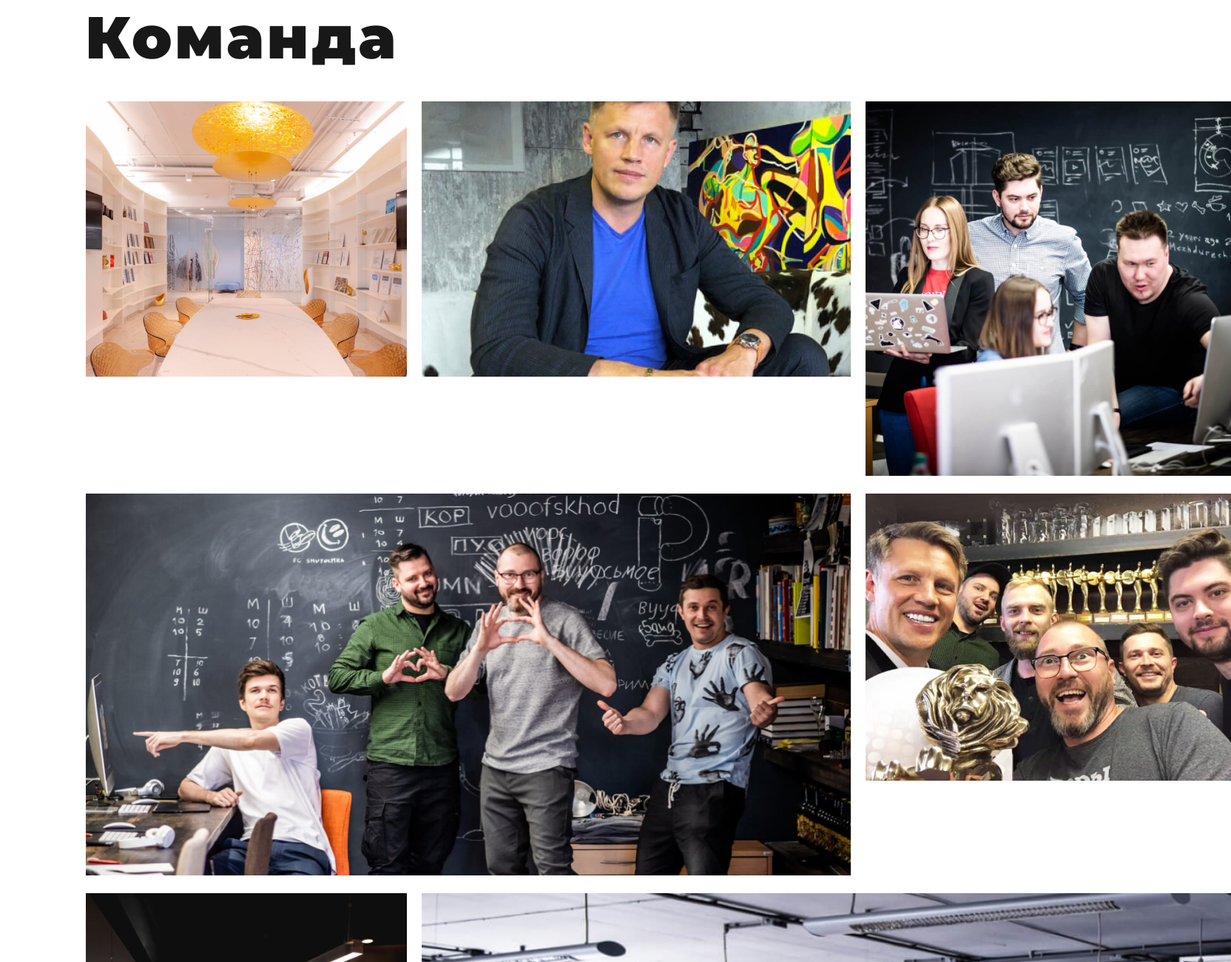
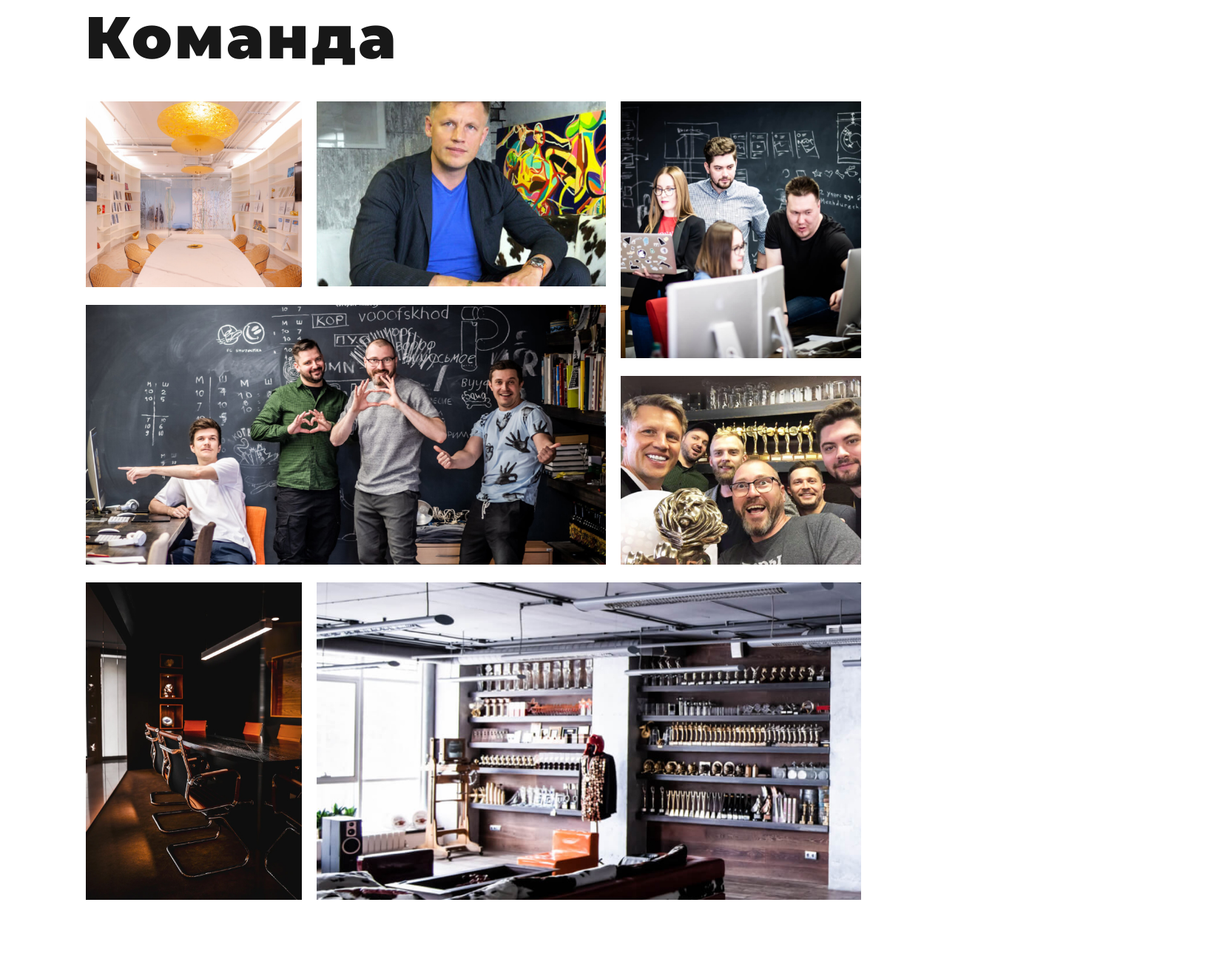
Before and after one commit to IrynaDidkivska/promogroup, a plain HTML site: page index.html in a window 1280 px wide. Shown: the part 1320-2620 px from the top of the page at 74% size, 1664 px wide, since content can reach past the window. Drawn offline with nearby package versions, Linux system fonts and the light colour scheme.

Commit message:
updated grid layout

```diff
--- a/styles/styles.css
+++ b/styles/styles.css
@@ -149,38 +149,48 @@ section {
 
 .team-grid {
   display: grid;
-  grid-template-columns: 434px 580px 494px;
-  /* grid-template-rows: 1fr 2fr 1fr 1fr; */
+  grid-template-columns: 0.9fr 1.2fr 1fr;
   grid-gap: 24px 20px;
 }
 .img1 {
   grid-column: span 1;
   grid-row-end: auto;
   width: 100%;
+  grid-row: 1;
 }
 .img2 {
   grid-column: span 1;
   width: 100%;
+  grid-row: 1;
 }
 .img3 {
   grid-column: span 1;
   width: 100%;
+  grid-row: 1/3;
+  height: 100%;
 }
 .img4 {
   grid-column: span 2;
   width: 100%;
+  grid-row: 2/4;
+  height: 100%;
 }
 .img5 {
-  grid-column: span 1;
+  grid-column: 3;
   width: 100%;
+  grid-row: 3/4;
 }
 .img6 {
-  grid-column: span 1;
+  grid-column: 1/2;
+  height: 100%;
   width: 100%;
+  grid-row: 4;
 }
 .img7 {
-  grid-column: span 2;
+  grid-column: 2/4;
+  height: 100%;
   width: 100%;
+  grid-row: 4/5;
 }
 
 .data {
```
